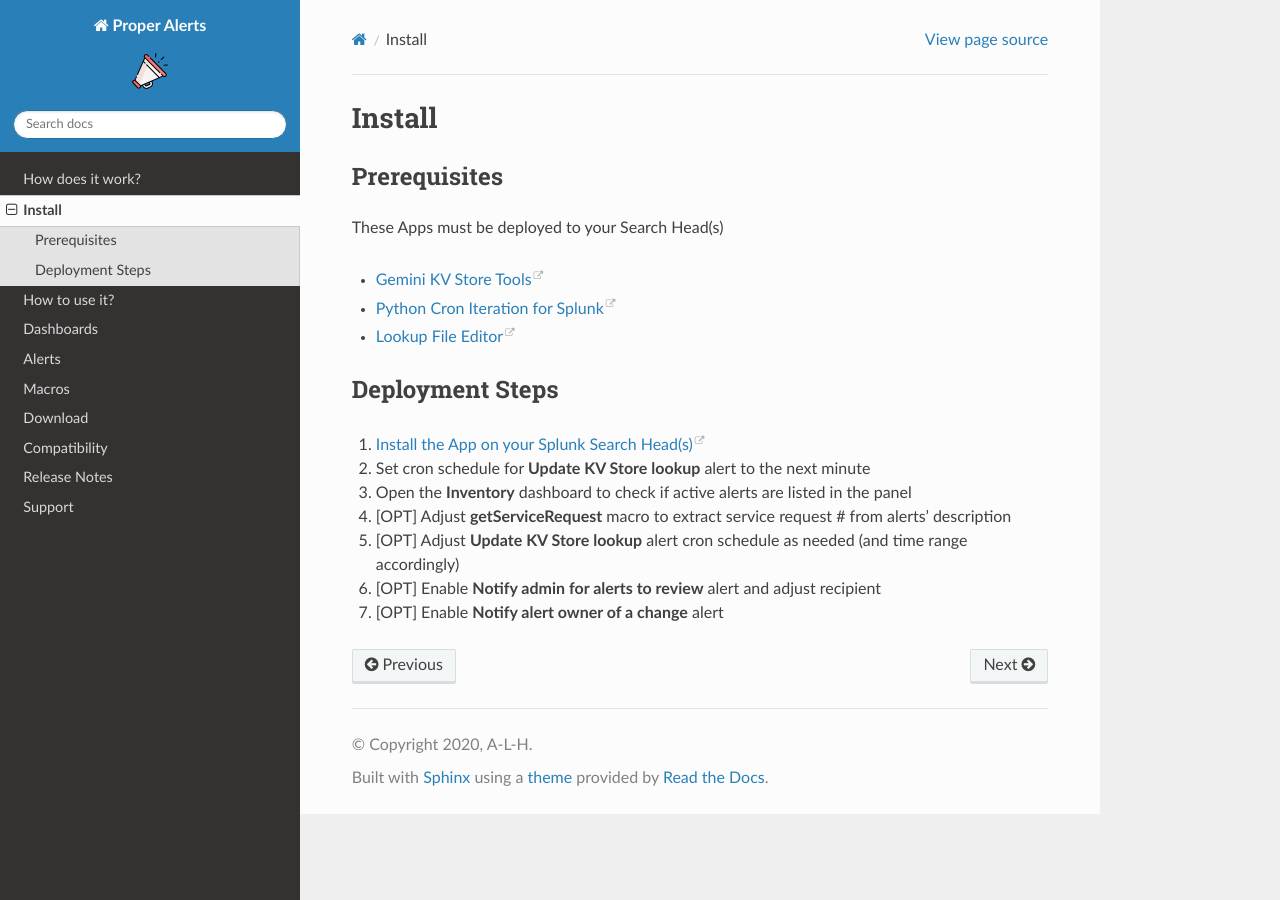
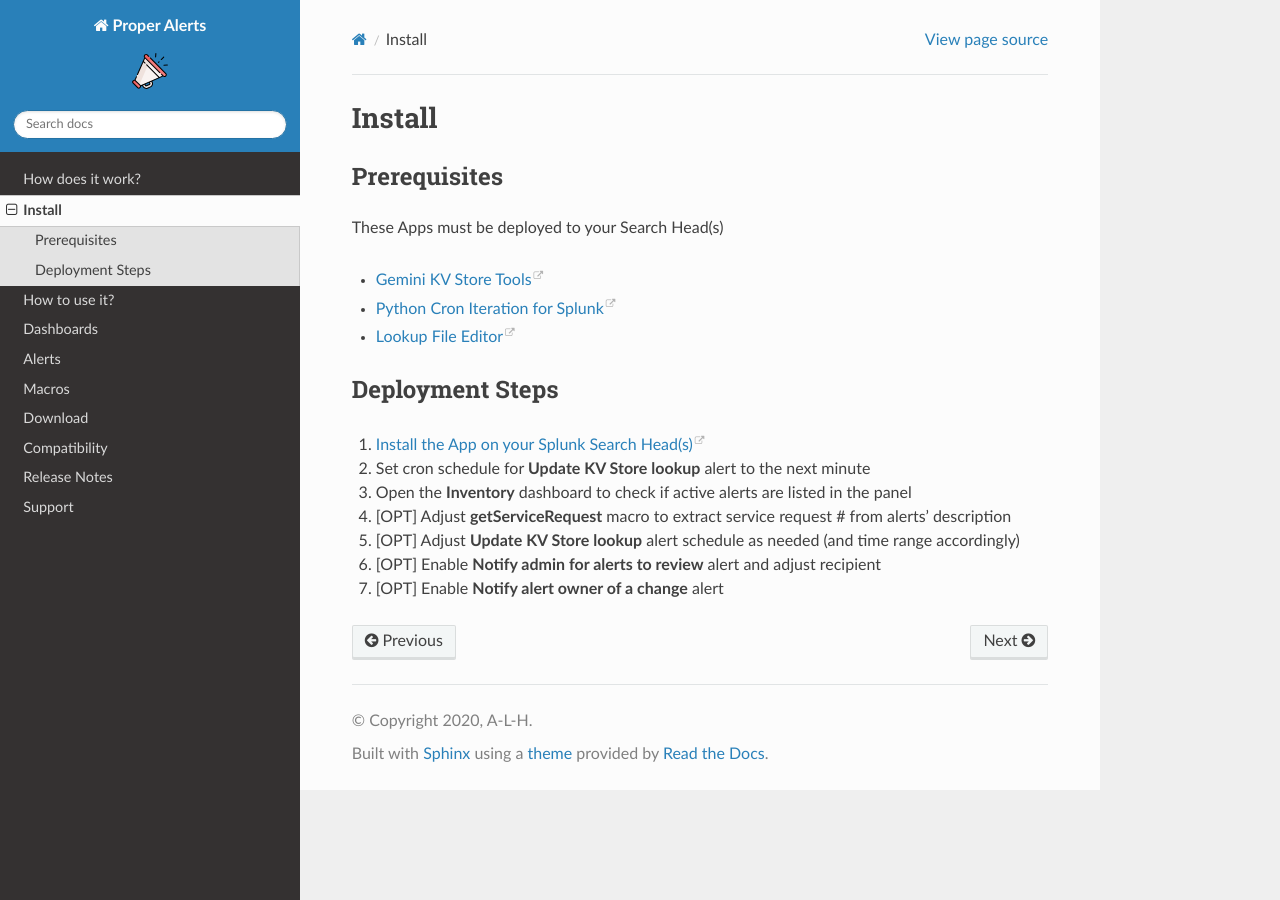
Before and after one commit to a-l-h/splunk-app-proper-alerts, a Sphinx documentation site: the page built from doc/install.rst, in a window 1280 px wide. Built offline with Sphinx 7.4.7 and the Read the Docs theme 2.0.0, drawn with Linux system fonts in a browser that asks for light colours.

Commit message:
Update install.rst

```diff
--- a/doc/install.rst
+++ b/doc/install.rst
@@ -17,6 +17,6 @@ Deployment Steps
 2.  Set cron schedule for **Update KV Store lookup** alert to the next minute
 3.  Open the **Inventory** dashboard to check if active alerts are listed in the panel
 4.  [OPT] Adjust **getServiceRequest** macro to extract service request # from alerts' description
-5.  [OPT] Adjust **Update KV Store lookup** alert cron schedule as needed (and time range accordingly)
+5.  [OPT] Adjust **Update KV Store lookup** alert schedule as needed (and time range accordingly)
 6.  [OPT] Enable **Notify admin for alerts to review** alert and adjust recipient
 7.  [OPT] Enable **Notify alert owner of a change** alert
```
